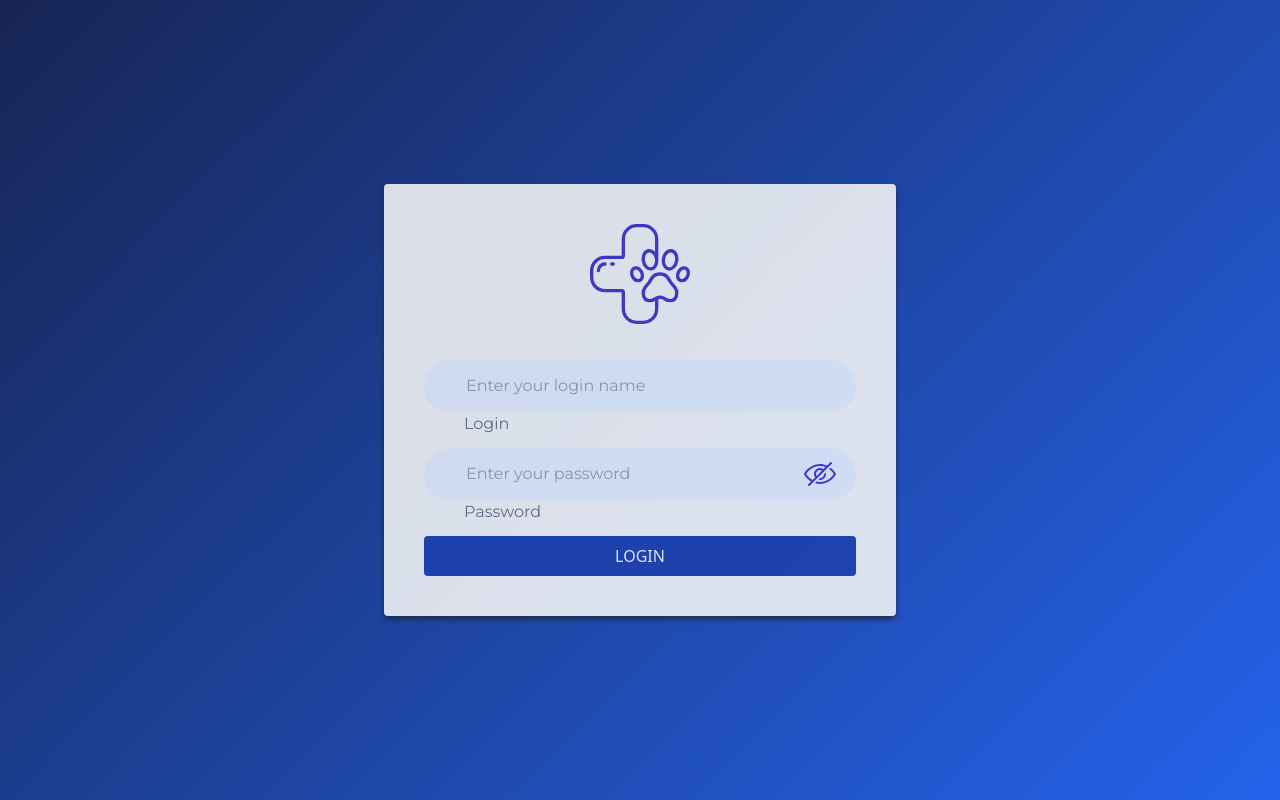
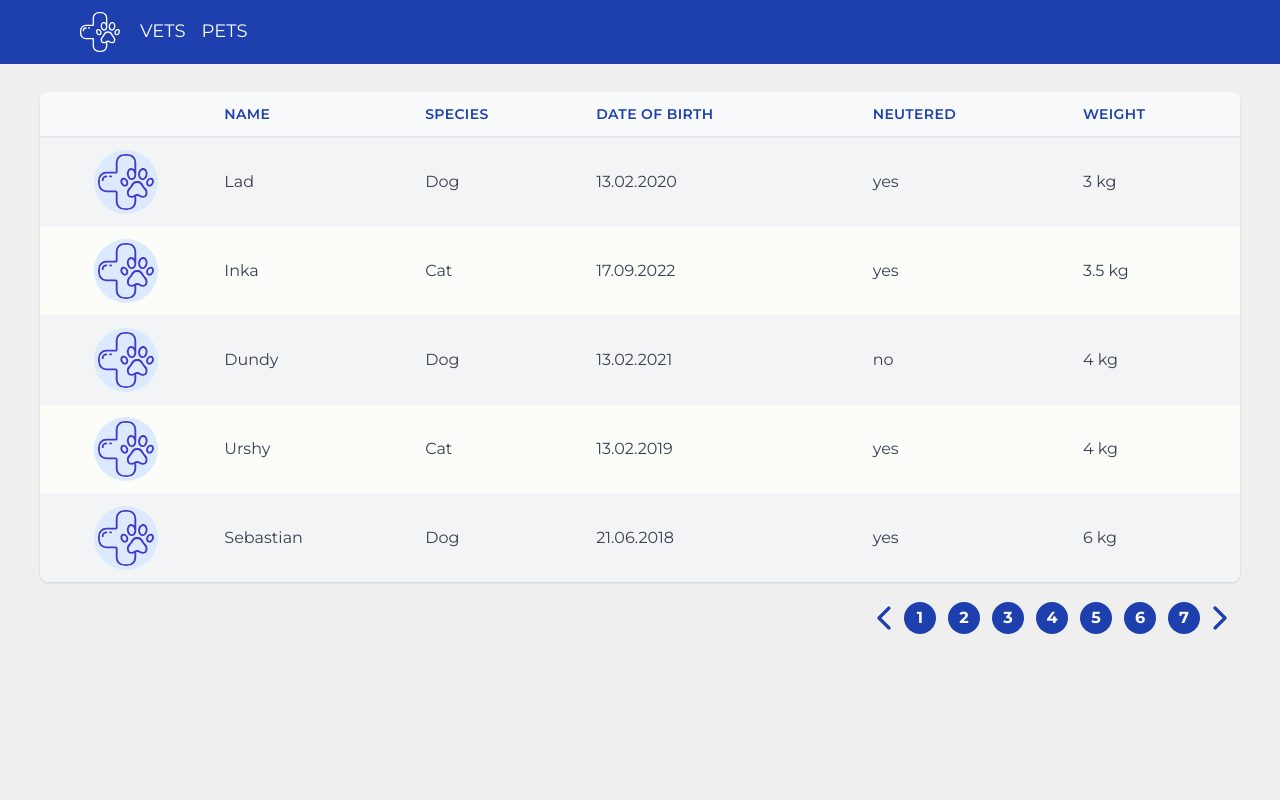
Before and after one commit to IrinaBBB/vet_clinic, a React (Vite) app in the folder client_vet_clinic/: page / in a window 1280 px wide. Built offline with nearby package versions, Linux system fonts and the light colour scheme.

Commit message:
Add Table component and Pagination component

```diff
--- a/client_vet_clinic/src/App.tsx
+++ b/client_vet_clinic/src/App.tsx
@@ -1,10 +1,14 @@
 import './index.css'
-import LoginForm from "./app/features/LoginForm.tsx";
+import Navbar from './app/layout/Navbar.tsx'
+import PetList from './features/pets/PetList.tsx'
 
 function App() {
     return (
         <>
-            <LoginForm/>
+            <Navbar />
+            <div className="container mt-7 mx-auto">
+                <PetList />
+            </div>
         </>
     )
 }
--- a/client_vet_clinic/src/app/layout/Navbar.tsx
+++ b/client_vet_clinic/src/app/layout/Navbar.tsx
@@ -6,7 +6,7 @@ function Navbar() {
     const [menuOpen, setMenuOpen] = useState(false)
     return (
         <>
-            <div className="flex items-center bg-blue-900 py-3 px-10 sm:px-20 font-montserrat text-white text-lg uppercase relative z-[100] justify-between sm:justify-start">
+            <div className="flex items-center bg-blue-800 py-3 px-10 sm:px-20 font-montserrat text-white text-lg uppercase relative z-[100] justify-between sm:justify-start">
                 <img src={logo_light} alt="logo" className={`h-10 w-10 mr-5`} />
                 <ul className="hidden sm:flex">
                     {navLinks.map((link: NavLink) => (
@@ -36,7 +36,7 @@ function Navbar() {
                 {navLinks.map((link: NavLink) => (
                     <li
                         key={link.id}
-                        className="text-gray-500 text-xl p-3 first:pt-6 last:pb-6 cursor-pointer hover:text-gray-400"
+                        className="text-blue-800 text-xl p-3 first:pt-6 last:pb-6 cursor-pointer hover:text-blue-700"
                     >
                         {link.title}
                     </li>
--- /dev/null
+++ b/client_vet_clinic/src/app/layout/Pagination.tsx
@@ -0,0 +1,39 @@
+import { arrow } from '../../assets'
+
+function Pagination() {
+    const paginationNumbers = [1, 2, 3, 4, 5, 6, 7]
+
+    return (
+        <>
+            <ul className="flex justify-end items-center mt-4 me-3 last:me-0">
+                <li className="hover:scale-125 transition-all duration-200">
+                    <img
+                        src={arrow}
+                        alt="pagination left"
+                        className="w-10 cursor-pointer"
+                    />
+                </li>
+                <li>
+                    <ul className="flex justify-center items-center">
+                        {paginationNumbers.map((number) => (
+                            <li className="me-3 last:me-0 relative p-4 bg-blue-800 rounded-full cursor-pointer hover:scale-125 transition-all duration-200">
+                                <span className="font-montserrat text-white font-bold absolute top-[50%] left-[50%] translate-x-[-50%] translate-y-[-50%]">
+                                    {number}
+                                </span>
+                            </li>
+                        ))}
+                    </ul>
+                </li>
+                <li className="hover:scale-125 transition-all duration-200">
+                    <img
+                        src={arrow}
+                        className="w-10 rotate-180 cursor-pointer"
+                        alt="pagination right"
+                    />
+                </li>
+            </ul>
+        </>
+    )
+}
+
+export default Pagination
--- a/client_vet_clinic/src/assets/index.ts
+++ b/client_vet_clinic/src/assets/index.ts
@@ -4,5 +4,6 @@ import bg_login from './bg-login.jpg'
 import logo_dark from './vet-dark.svg'
 import view from './view.svg'
 import hide from './hide.svg'
+import arrow from './left.svg'
 
-export { logo_light, menu, bg_login, logo_dark, view, hide }
+export { logo_light, menu, bg_login, logo_dark, view, hide, arrow }
--- a/client_vet_clinic/src/constants/index.ts
+++ b/client_vet_clinic/src/constants/index.ts
@@ -13,3 +13,52 @@ export const navLinks = [
         title: 'Pets',
     },
 ]
+
+
+export const pets = [
+    {
+        id: 1,
+        name: 'Lad',
+        species: 'Dog',
+        sex: 'male',
+        dateOfBirth: '13.02.2020',
+        neutered: true,
+        weight: 3.0
+    },
+    {
+        id: 2,
+        name: 'Inka',
+        species: 'Cat',
+        sex: 'female',
+        dateOfBirth: '17.09.2022',
+        neutered: true,
+        weight: 3.5
+    },
+    {
+        id: 3,
+        name: 'Dundy',
+        species: 'Dog',
+        sex: 'male',
+        dateOfBirth: '13.02.2021',
+        neutered: false,
+        weight: 4.0
+    },
+    {
+        id: 4,
+        name: 'Urshy',
+        species: 'Cat',
+        sex: 'male',
+        dateOfBirth: '13.02.2019',
+        neutered: true,
+        weight: 4.0
+    },
+    {
+        id: 5,
+        name: 'Sebastian',
+        species: 'Dog',
+        sex: 'male',
+        dateOfBirth: '21.06.2018',
+        neutered: true,
+        weight: 6.0
+    },
+]
--- /dev/null
+++ b/client_vet_clinic/src/features/pets/PetList.tsx
@@ -0,0 +1,67 @@
+import { logo_dark } from '../../assets'
+import { pets } from '../../constants'
+import Pagination from '../../app/layout/Pagination.tsx'
+
+function PetList() {
+    return (
+        <>
+            <div className="overflow-auto rounded-lg shadow hidden md:block font-montserrat">
+                <table className="w-full">
+                    <thead className="bg-gray-50 border-b-2 border-gray-200 text-blue-800 uppercase">
+                        <tr>
+                            <th className="p-3 text-sm font-semibold tracking-wide text-start whitespace-nowrap">
+                                &nbsp;
+                            </th>
+                            <th className="p-3 text-sm font-semibold tracking-wide text-start whitespace-nowrap">
+                                Name
+                            </th>
+                            <th className="p-3 text-sm font-semibold tracking-wide text-start whitespace-nowrap">
+                                Species
+                            </th>
+                            <th className="p-3 text-sm font-semibold tracking-wide text-start whitespace-nowrap">
+                                Date of Birth
+                            </th>
+                            <th className="p-3 text-sm font-semibold tracking-wide text-start whitespace-nowrap">
+                                Neutered
+                            </th>
+                            <th className="p-3 text-sm font-semibold tracking-wide text-start whitespace-nowrap">
+                                Weight
+                            </th>
+                        </tr>
+                    </thead>
+                    <tbody className="divide-y divide-gray-100">
+                        {pets.map((pet) => (
+                            <tr className="even:bg-white odd:bg-gray-100">
+                                <td className="p-3 text-sm text-gray-700 whitespace-nowrap flex justify-center">
+                                    <img
+                                        src={logo_dark}
+                                        alt="pet image"
+                                        className="w-16 bg-blue-100 p-1 rounded-full"
+                                    />
+                                </td>
+                                <td className="p-3 text-gray-700 whitespace-nowrap">
+                                    {pet.name}
+                                </td>
+                                <td className="p-3 text-gray-700 whitespace-nowrap">
+                                    {pet.species}
+                                </td>
+                                <td className="p-3 text-gray-700 whitespace-nowrap">
+                                    {pet.dateOfBirth}
+                                </td>
+                                <td className="p-3 text-gray-700 whitespace-nowrap">
+                                    {pet.neutered ? 'yes' : 'no'}
+                                </td>
+                                <td className="p-3 text-gray-700 whitespace-nowrap">
+                                    {pet.weight} kg
+                                </td>
+                            </tr>
+                        ))}
+                    </tbody>
+                </table>
+            </div>
+            <Pagination />
+        </>
+    )
+}
+
+export default PetList
```
Also changed, not shown: client_vet_clinic/src/assets/left.svg (added).
